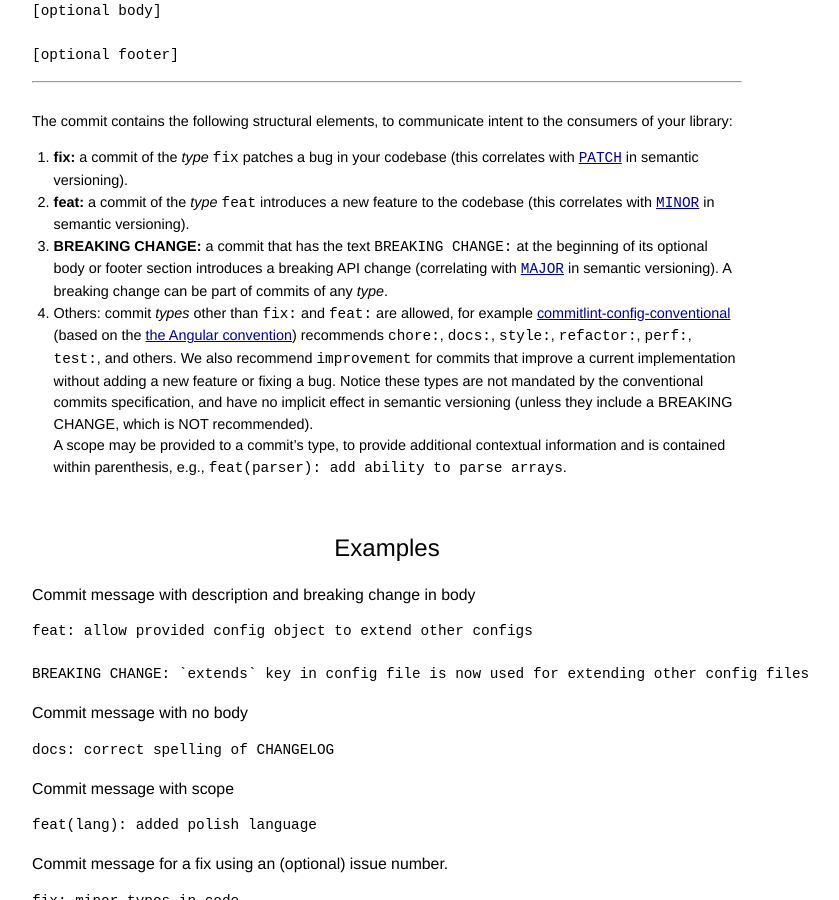
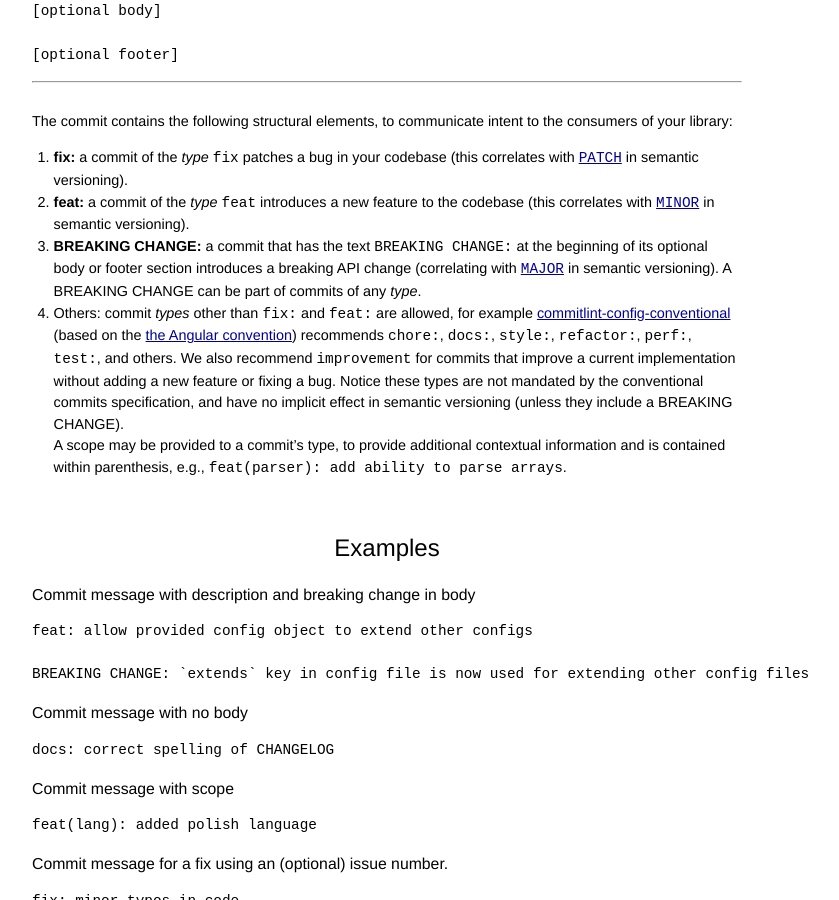
Before and after one commit to conventional-commits/conventionalcommits.org, a Jekyll site: the page built from index.md, in a window 1280 px wide and 900 px high, scrolled down 451 px. Shown: the whole window, without its empty margins (253-1092 px from the left). Built offline with Jekyll 4.4.1, drawn with Linux system fonts in a browser that asks for light colours.

Commit message:
docs: remove 'NOT recommended' wording from the 'Other types' paragraph discussing breaking changes.
Fixes #76.

```diff
--- a/index.md
+++ b/index.md
@@ -30,10 +30,10 @@ consumers of your library:
 1. **fix:** a commit of the _type_ `fix` patches a bug in your codebase (this correlates with [`PATCH`](http://semver.org/#summary) in semantic versioning).
 2. **feat:** a commit of the _type_ `feat` introduces a new feature to the codebase (this correlates with [`MINOR`](http://semver.org/#summary) in semantic versioning).
 3. **BREAKING CHANGE:** a commit that has the text `BREAKING CHANGE:` at the beginning of its optional body or footer section introduces a breaking API change (correlating with [`MAJOR`](http://semver.org/#summary) in semantic versioning).
-A breaking change can be part of commits of any _type_.
+A BREAKING CHANGE can be part of commits of any _type_.
 4. Others: commit _types_ other than `fix:` and `feat:` are allowed, for example [commitlint-config-conventional](https://github.com/marionebl/commitlint/tree/master/%40commitlint/config-conventional) (based on the [the Angular convention](https://github.com/angular/angular/blob/22b96b9/CONTRIBUTING.md#-commit-message-guidelines)) recommends `chore:`, `docs:`, `style:`, `refactor:`, `perf:`, `test:`, and others.
 We also recommend `improvement` for commits that improve a current implementation without adding a new feature or fixing a bug.
-Notice these types are not mandated by the conventional commits specification, and have no implicit effect in semantic versioning (unless they include a BREAKING CHANGE, which is NOT recommended).
+Notice these types are not mandated by the conventional commits specification, and have no implicit effect in semantic versioning (unless they include a BREAKING CHANGE).
 <br />
 A scope may be provided to a commit's type, to provide additional contextual information and is contained within parenthesis, e.g., `feat(parser): add ability to parse arrays`.
 
```
